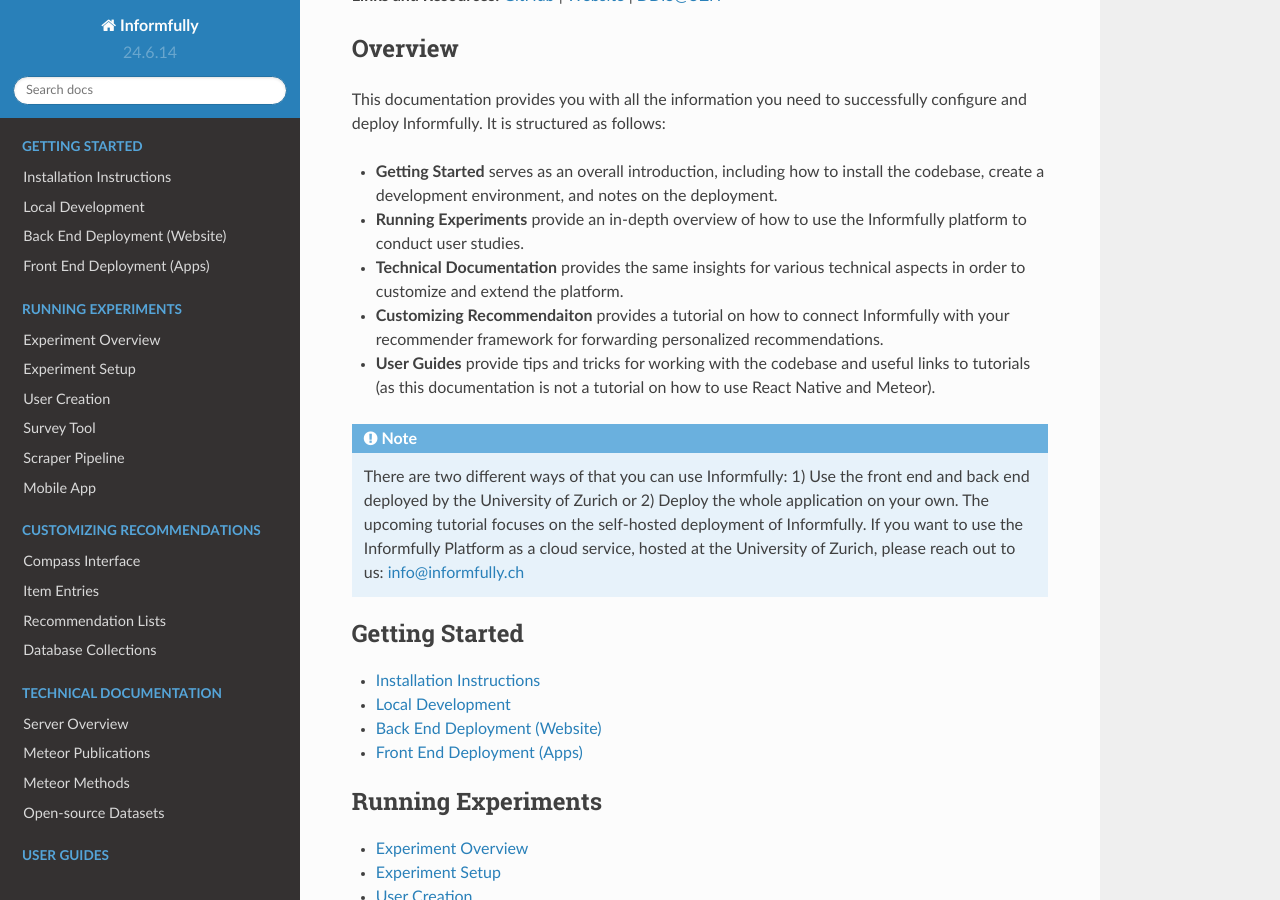
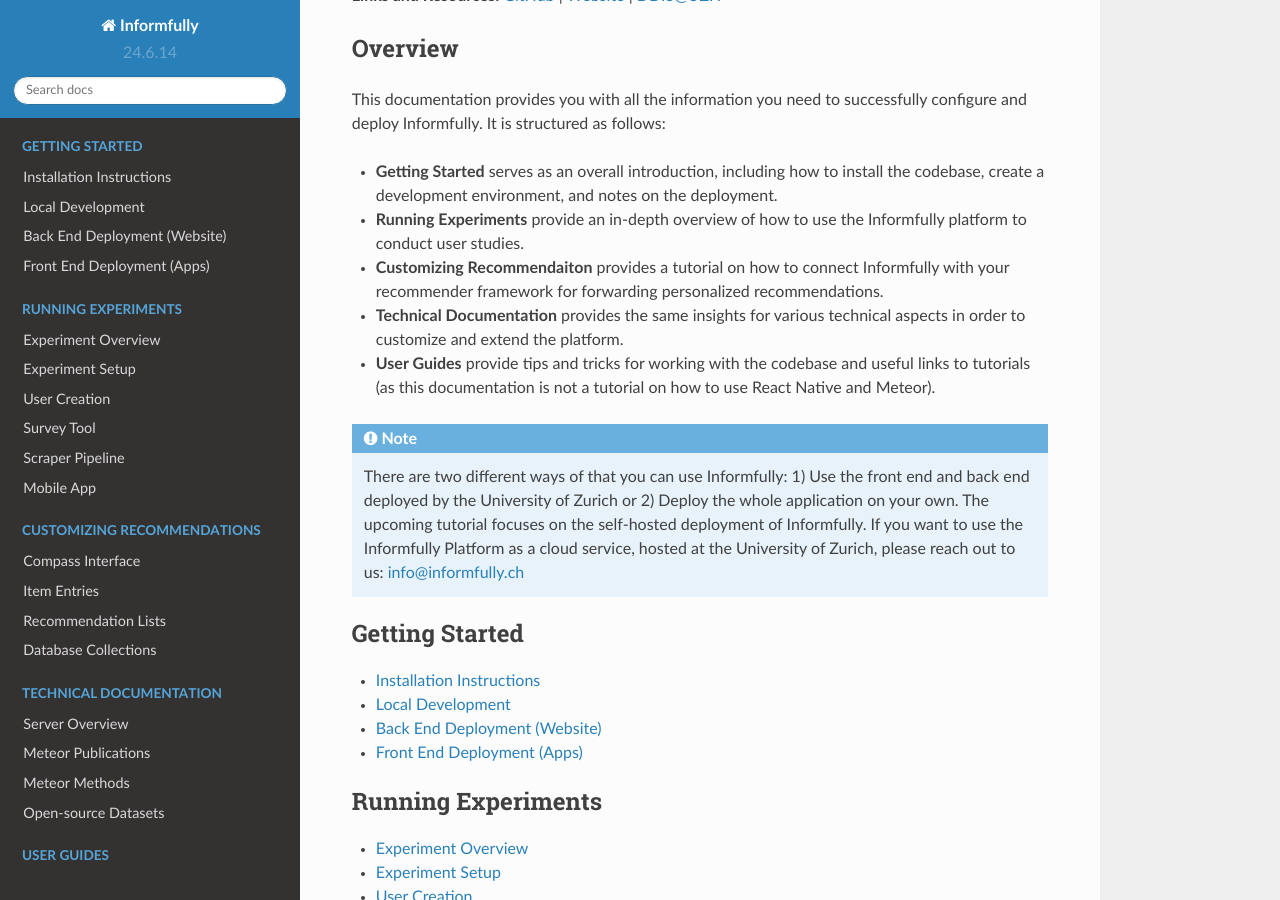
Before and after one commit to Informfully/Documentation, a Sphinx documentation site: the page built from docs/source/index.rst, in a window 1280 px wide and 900 px high, scrolled down 523 px. Built offline with Sphinx 7.4.7 and the Read the Docs theme 2.0.0, drawn with Linux system fonts in a browser that asks for light colours.

```diff
--- a/docs/source/index.rst
+++ b/docs/source/index.rst
@@ -20,8 +20,8 @@ This documentation provides you with all the information you need to successfull
 
 * **Getting Started** serves as an overall introduction, including how to install the codebase, create a development environment, and notes on the deployment.
 * **Running Experiments** provide an in-depth overview of how to use the Informfully platform to conduct user studies.
+* **Customizing Recommendaiton** provides a tutorial on how to connect Informfully with your recommender framework for forwarding personalized recommendations.
 * **Technical Documentation** provides the same insights for various technical aspects in order to customize and extend the platform.
-* **Customizing Recommendaiton** provides a tutorial on how to connect Informfully with your recommender framework for forwarding personalized recommendations.
 * **User Guides** provide tips and tricks for working with the codebase and useful links to tutorials (as this documentation is not a tutorial on how to use React Native and Meteor).
 
 .. note::
```
